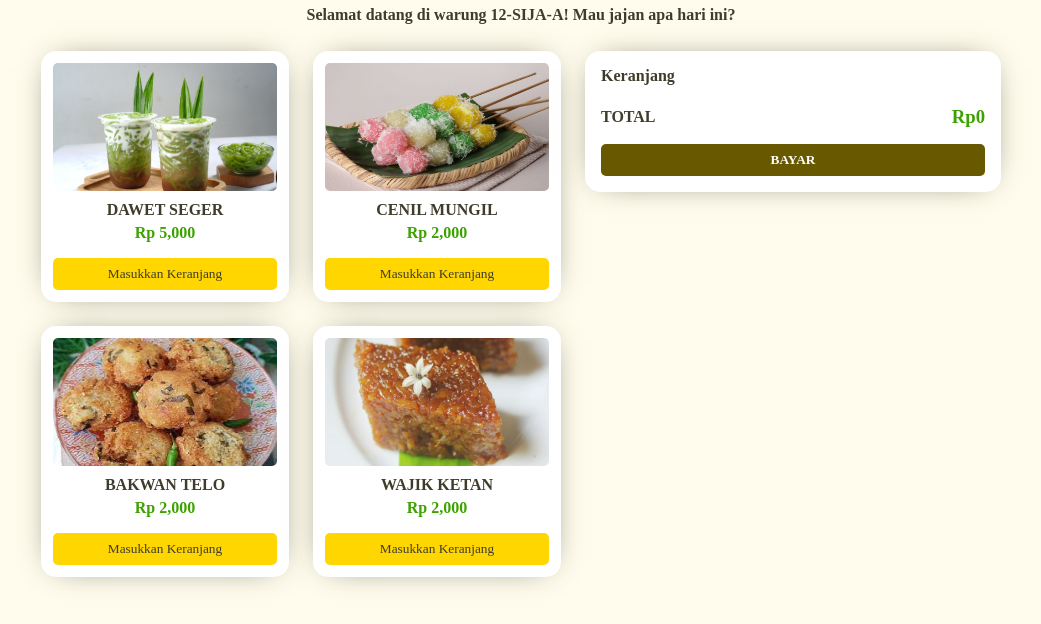
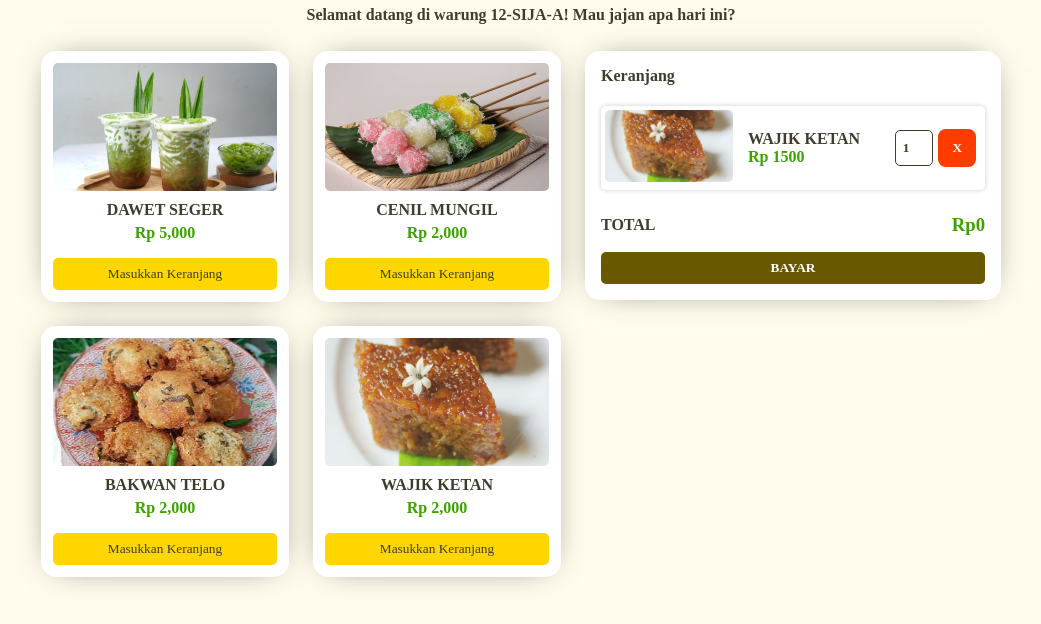
Before and after one commit to upilkecebong/kasir-sija-a, a plain HTML site: page kasir.html in a window 1280 px wide. Shown: the part 84-708 px from the top of the page, without its empty margins (119-1160 px from the left). Drawn offline with Linux system fonts and the light colour scheme; a web font is replaced by a local one.

Commit message:
card item keranjang

```diff
--- a/app.css
+++ b/app.css
@@ -46,6 +46,11 @@ button{
     margin-top: 1rem;
     cursor: pointer;
     transition: 0.3s;
+}
+
+button:hover {
+    background-color: #3DA200;
+    color: white;
 }
 
 .foto img{
@@ -129,3 +134,90 @@ button{
     background-color: #685800;
     font-weight: bolder;
 }
+
+ul .citem{
+    padding: 0 0 0 0;
+}
+
+.cart-item {
+    display: flex;
+    justify-content: space-between;
+    align-items: center;
+    background-color: #FFFFFF;
+    padding: 4px 4px;
+    border-radius: 5px;
+    margin-bottom: 24px;
+    box-shadow: 0px 0px 5px rgba(0, 0, 0, 0.2);
+}
+
+.item-image img{
+    width:8rem;
+    height: 4.5rem;
+    border-radius: 5px;
+    margin-right: 2%;
+}
+
+.cart-item-info {
+    flex: 1;
+    text-align: left;
+    padding-left: 15px;
+}
+
+.cart-item-title {
+    font-family: 'Amiko';
+    font-weight: bolder;
+    color: #3F3C2C;
+}
+
+.cart-item-price {
+    font-family: 'Amiko';
+    font-weight: bolder;
+    color: #3DA200;
+}
+
+.cart-item-quantity {
+    display: flex;
+    align-items: center;
+}
+
+.cart-item-quantity button{
+    font-family: 'Amiko';
+    font-weight: bold;
+    color: #FFFFFF;
+    background-color: #ff3c00;
+    border: none;
+    border-radius: 20%;
+    width: 2.4rem;
+    height: 2.4rem;
+    margin: 0 5px;
+}
+
+.cart-item-quantity .delete-button:hover {
+    background-color: #ffbf00;
+}
+
+.delete-button {
+    color: #fff;
+    border: none;
+    padding: 10px 15px;
+    border-radius: 5px;
+    cursor: pointer;
+    transition: background-color 0.3s ease;
+}
+
+
+.fa-trash {
+    margin-right: 0px;
+    color: #3F3C2C;
+}
+
+input{
+    width: 2rem;
+    height: 2rem;
+    border-radius: 5px;
+    border: 1px solid #3F3C2C;
+    text-align: center;
+    font-family: 'Amiko';
+    font-weight: bolder;
+    color: #3F3C2C;
+}
--- a/kasir.html
+++ b/kasir.html
@@ -3,9 +3,12 @@
 <head>
     <meta charset="UTF-8">
     <meta name="viewport" content="width=device-width, initial-scale=1.0">
+    <link rel="stylesheet" href="https://cdnjs.cloudflare.com/ajax/libs/font-awesome/4.7.0/css/font-awesome.min.css">
+    <link rel="stylesheet" href="path/to/font-awesome/css/all.min.css">
     <link href='https://fonts.googleapis.com/css?family=Amiko' rel='stylesheet'>
     <link href='https://fonts.googleapis.com/css?family=Mochiy Pop P One' rel='stylesheet'>
     <link  type="text/css" rel="stylesheet" href="app.css">
+    <link  type="text/css" rel="stylesheet" href="item.css">
     <title>WARUNG | XII-SIJA-A</title>
 </head>
 <body>
@@ -47,9 +50,19 @@
         <div class="chart">
             <h4>Keranjang</h4>
             <div class="chart-items">
-                <ul class="citem"></ul>
-                <!-- nanti belanjaannya di sini kalo ga ada belanjaannya ya natr
-                di tulis "Keranjang kamu kosong, ayo jajan dulu!" -->
+                    <li class="cart-item">
+                        <div class="cart-item-image">
+                            <div class="item-image"><img src="images/wajik.jpg"></div>
+                        </div>
+                        <div class="cart-item-info">
+                            <div class="cart-item-title">WAJIK KETAN</div>
+                            <div class="cart-item-price">Rp <span class="angka">1500</span></div>
+                        </div>
+                        <div class="cart-item-quantity">
+                            <input type="number" class="jumlah" value="1" min="1" max="20">
+                            <button class="delete-button">X</button>
+                        </div>
+                    </li>
             </div>
             <div class="chart-footer">
                 <div class="total">
```
